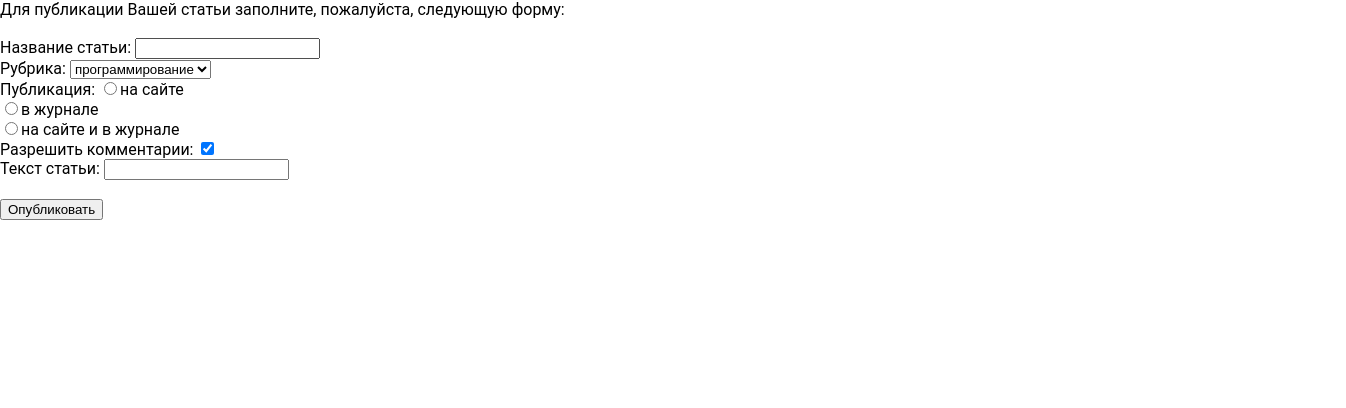
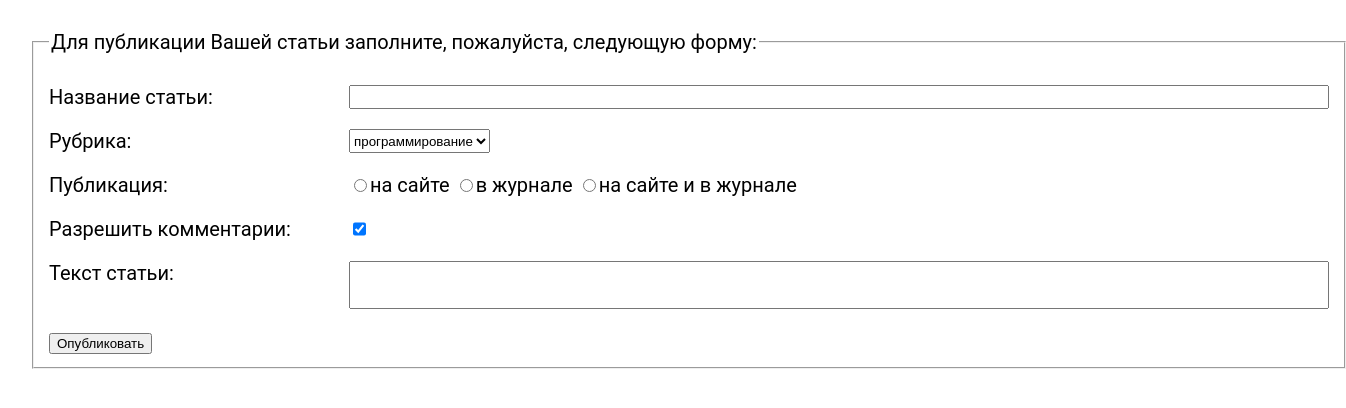
Before and after one commit to OlgaChueshova/it-academy, a plain HTML site: page index.html in a window 1280 px wide. Shown: the whole page, 1346 px wide, since content can reach past the window. Drawn offline with Linux system fonts and the light colour scheme.

Commit message:
compliete the homework 8a

```diff
--- a/CSS/styles.css
+++ b/CSS/styles.css
@@ -22,3 +22,51 @@ body {
     font-weight: 700;
     src: url('../fonts/Roboto-Bold.ttf') format('trutype');
 }
+
+form {
+    width: 100vw;
+    height: 100vh;
+    font-size: 20px;
+    padding: 30px;
+
+}
+
+fieldset>div {
+    display: flex;
+    flex-direction: row;
+    width: 100vw;
+    margin-bottom: 20px;
+}
+
+label {
+    min-width: 300px;
+}
+
+[type*="text"] {
+    flex: 1 1 auto;
+    min-width: 300px;
+    align-items: stretch;
+}
+
+div div {
+    display: inline-block;
+}
+
+
+@media screen and (max-width: 768px) {
+    fieldset>div {
+        flex-wrap: wrap;
+    }
+    div div {
+        display: block;
+    }
+
+}
+
+@media screen and (max-width: 320px) {
+
+    div:nth-of-type(4)>label {
+        min-width: 100px;
+    }
+
+}
--- a/index.html
+++ b/index.html
@@ -5,45 +5,57 @@
     <meta charset="UTF-8">
     <meta http-equiv="X-UA-Compatible" content="IE=edge">
     <meta name="viewport" content="width=device-width, initial-scale=1.0">
-    <title>MAKET_ABC</title>
+    <title>MAKET_FORM (2)</title>
     <link rel="stylesheet" href="./CSS/styles.css">
 </head>
 
 <body>
 
     <form method="post" action="publication.php">
-        <label>
-            Для публикации Вашей статьи заполните, пожалуйста, следующую форму: <br><br>
 
-            <label>Название статьи: <input type="text" name="name"><br></label>
+        <fieldset>
+            <legend>
+                Для публикации Вашей статьи заполните, пожалуйста, следующую форму:
+            </legend><br>
 
-            <label>
-                Рубрика: <select name="category" id="//">
+            <div>
+                <label for="1">Название статьи:</label>
+                <input type="text" name="name" id="1"><br>
+            </div>
+
+            <div>
+                <label for="2">Рубрика:</label>
+                <select name="category" id="2">
                     <option value="programming" selected>программирование</option>
                     <option value="economy">экономика</option>
                     <option value="religion">религия</option>
                     <option value="psychology">психология</option>
                     <option value="art">искусство</option>
                 </select><br>
-            </label>
+            </div>
 
-            <label>
-                Публикация: <input type="radio" name="answer" value="1">на сайте<br>
-                <input type="radio" name="answer" value="2">в журнале<br>
-                <input type="radio" name="answer" value="3">на сайте и в журнале<br>
-            </label>
+            <div>
+                <label for="3">Публикация: </label>
+                <div>
+                    <div><input id="3" type="radio" name="answer" value="1">на сайте</div>
+                    <div> <input id="3" type="radio" name="answer" value="2">в журнале</div>
+                    <div><input id="3" type="radio" name="answer" value="3">на сайте и в журнале <br></div>
+                </div>
+            </div>
 
-            <label>
-                Разрешить комментарии: <input type="checkbox" name="comments" checked><br>
-            </label>
+            <div>
+                <label for="4">Разрешить комментарии:</label>
+                <input id="4" type="checkbox" name="comments" checked><br>
+            </div>
 
-            <label>
-                Текст статьи: <input type="text" name="article" maxlength="5000"><br><br>
-            </label>
+            <div>
+                <label for="5">Текст статьи:</label>
+                <input id="5" type="text" name="article" maxlength="5000"><br><br>
+            </div>
 
             <button type="submit">Опубликовать</button>
 
-        </label>
+        </fieldset>
 
     </form>
 
```
